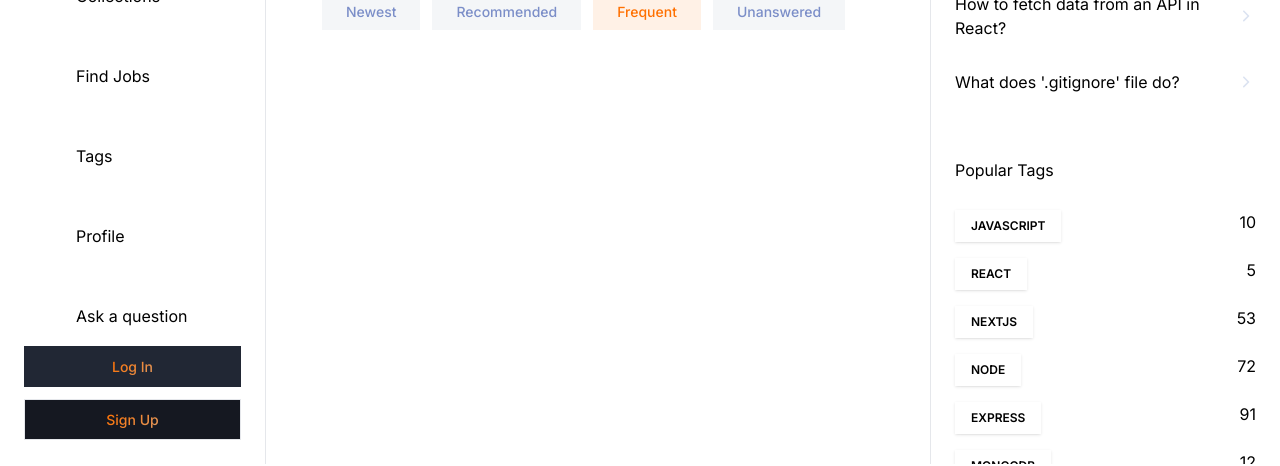
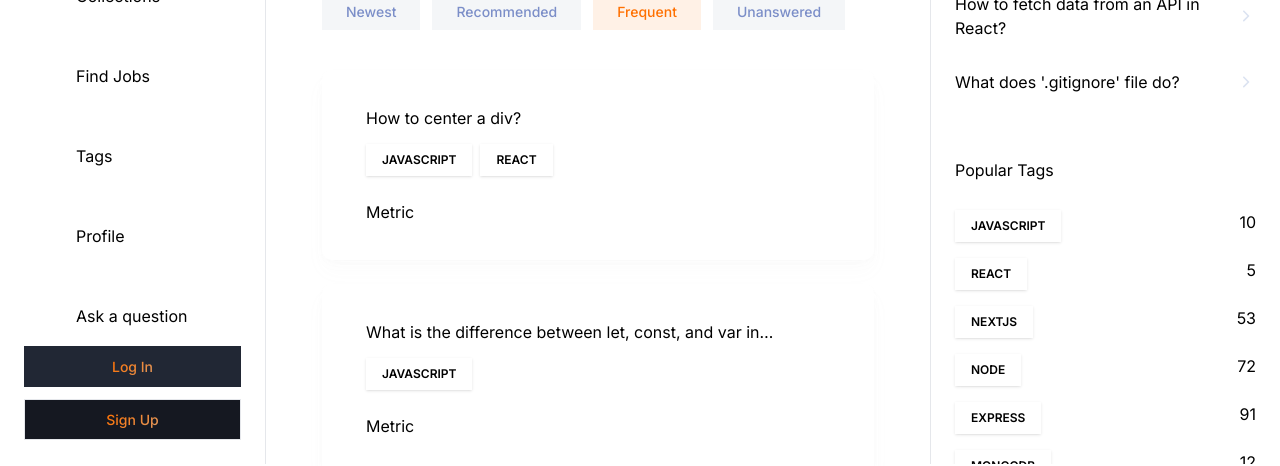
Before and after one commit to maikel-mattiu/stack-overflow-clone, a Next.js app: page / in a window 1280 px wide. Shown: the part 336-802 px from the top of the page. Built offline with nearby package versions, Linux system fonts and the light colour scheme; no server answers.

Commit message:
Question Card UI Implemented

```diff
--- a/app/(root)/(home)/page.tsx
+++ b/app/(root)/(home)/page.tsx
@@ -1,9 +1,57 @@
+import QuestionCard from "@/components/cards/QuestionCard"
 import HomeFilters from "@/components/home/HomeFilters"
 import Filter from "@/components/shared/Filter"
+import NoResult from "@/components/shared/NoResult"
 import LocalSearchBar from "@/components/shared/search/LocalSearchBar"
 import { Button } from "@/components/ui/button"
 import { HomePageFilters } from "@/constants/filters"
 import Link from "next/link"
+
+const questions = [
+	{
+		_id: 1,
+		title: "How to center a div?",
+		tags: [
+			{ _id: 1, name: "javascript" },
+			{ _id: 2, name: "react" }
+		],
+		author: { _id: 1, name: "maikel", avatar: "/assets/images/avatar.png" },
+		upvotes: 10,
+		views: 100,
+		answers: [],
+		createdAt: new Date("2023-01-01T00:00:00.000Z"),
+		updatedAt: new Date("2023-01-01T00:00:00.000Z")
+	},
+	{
+		_id: 2,
+		title: "What is the difference between let, const, and var in JavaScript?",
+		tags: [{ _id: 1, name: "javascript" }],
+		author: { _id: 2, name: "johnDoe", avatar: "/assets/images/avatar-1.png" },
+		upvotes: 55,
+		views: 520,
+		answers: [
+			{ _id: 1, author: { _id: 3, name: "janeDoe" } },
+			{ _id: 2, author: { _id: 4, name: "peterPan" } }
+		],
+		createdAt: new Date("2023-02-15T12:00:00.000Z"),
+		updatedAt: new Date("2023-02-18T09:15:00.000Z")
+	},
+	{
+		_id: 3,
+		title: "How to fetch data from an API in React using Axios?",
+		tags: [
+			{ _id: 1, name: "javascript" },
+			{ _id: 2, name: "react" },
+			{ _id: 3, name: "axios" }
+		],
+		author: { _id: 5, name: "aliceLee", avatar: "/assets/images/avatar-2.png" },
+		upvotes: 25,
+		views: 280,
+		answers: [{ _id: 3, author: { _id: 1, name: "maikel" } }],
+		createdAt: new Date("2023-03-10T18:30:00.000Z"),
+		updatedAt: new Date("2023-03-12T14:20:00.000Z")
+	}
+]
 
 export default function Home() {
 	return (
@@ -36,6 +84,30 @@ export default function Home() {
 			</div>
 
 			<HomeFilters />
+
+			<div className="mt-10 flex w-full flex-col gap-6">
+				{questions.length > 0 ? (
+					questions.map((question) => (
+						<QuestionCard
+							key={question._id}
+							title={question.title}
+							tags={question.tags}
+							author={question.author}
+							upvotes={question.upvotes}
+							views={question.views}
+							answers={question.answers}
+							createdAt={question.createdAt}
+						/>
+					))
+				) : (
+					<NoResult
+						title="No results found"
+						description="Be the first to break the silence! Ask a question and kickstart the discussion. Our query could be the next big thing others learn from. Get involved!"
+						link="/ask-question"
+						linkText="Ask a Question"
+					/>
+				)}
+			</div>
 		</>
 	)
 }
--- /dev/null
+++ b/components/cards/QuestionCard.tsx
@@ -0,0 +1,63 @@
+import Link from "next/link"
+import React from "react"
+import RenderTag from "../shared/RenderTag"
+import Metric from "../shared/Metric"
+
+interface Props {
+	title: string
+	tags: {
+		_id: number
+		name: string
+	}[]
+	author: {
+		_id: number
+		name: string
+		avatar: string
+	}
+	upvotes: number
+	views: number
+	answers: Array<object>
+	createdAt: Date
+}
+
+const QuestionCard = ({
+	title,
+	tags,
+	author,
+	upvotes,
+	views,
+	answers,
+	createdAt
+}: Props) => {
+	return (
+		<div className="card-wrapper rounded-[10px] p-9 sm:px-11">
+			<div className="flex flex-col-reverse items-center justify-between gap-5 sm:flex-row">
+				<div>
+					<span className="subtle-regular text-dark400_light700 line-clamp-1 flex sm:hidden">
+						{String(createdAt)}
+					</span>
+					<Link href={`/questions/${1}`}>
+						<h3 className="sm:h3-semibold base-semibold text-dark200_light900 line-clamp-1 flex-1">
+							{title}
+						</h3>
+					</Link>
+				</div>
+				{/* if signed in show edit and delete actions */}
+			</div>
+			<div className="mt-3.5 flex flex-wrap gap-2">
+				{tags.map((tag) => (
+					<RenderTag
+						key={tag._id}
+						id={tag._id}
+						name={tag.name}
+					/>
+				))}
+			</div>
+			<div className="flex-between mt-6 w-full flex-wrap gap-3">
+				<Metric imgSrc="" />
+			</div>
+		</div>
+	)
+}
+
+export default QuestionCard
--- /dev/null
+++ b/components/shared/Metric.tsx
@@ -0,0 +1,17 @@
+import React from "react"
+
+interface Props {
+	imgSrc: string
+	alt: string
+	value: number
+	title: string
+	href: string
+	textStyles: string
+	isAuthor: boolean
+}
+
+const Metric = ({ imgSrc, alt, value, title, href, textStyles, isAuthor }: Props) => {
+	return <div>Metric</div>
+}
+
+export default Metric
--- /dev/null
+++ b/components/shared/NoResult.tsx
@@ -0,0 +1,44 @@
+import Image from "next/image"
+import Link from "next/link"
+import React from "react"
+import { Button } from "../ui/button"
+
+interface Props {
+	title: string
+	description: string
+	link: string
+	linkText: string
+}
+
+const NoResult = ({ title, description, link, linkText }: Props) => {
+	return (
+		<div className="mt-10 flex w-full flex-col items-center justify-center gap-4">
+			<Image
+				src={"/assets/images/light-illustration.png"}
+				alt="No result illustration"
+				width={270}
+				height={200}
+				className="block object-contain dark:hidden"
+			/>
+			<Image
+				src={"/assets/images/dark-illustration.png"}
+				alt="No result illustration"
+				width={270}
+				height={200}
+				className="hidden object-contain dark:flex"
+			/>
+			<h2 className="h2-bold text-dark100_light900 mt-8">{title}</h2>
+			<p className="body-regular text-dark500_light700 my-3.5 max-w-md text-center">
+				{description}
+			</p>
+
+			<Link href={link}>
+				<Button className="paragraph-medium primary-gradient mt-5 min-h-[46px] rounded-lg px-4 py-3 !text-light-900 hover:bg-primary-500">
+					{linkText}
+				</Button>
+			</Link>
+		</div>
+	)
+}
+
+export default NoResult
```
Also changed, not shown: 1 other file (tests, documents, lock files or other folders).
